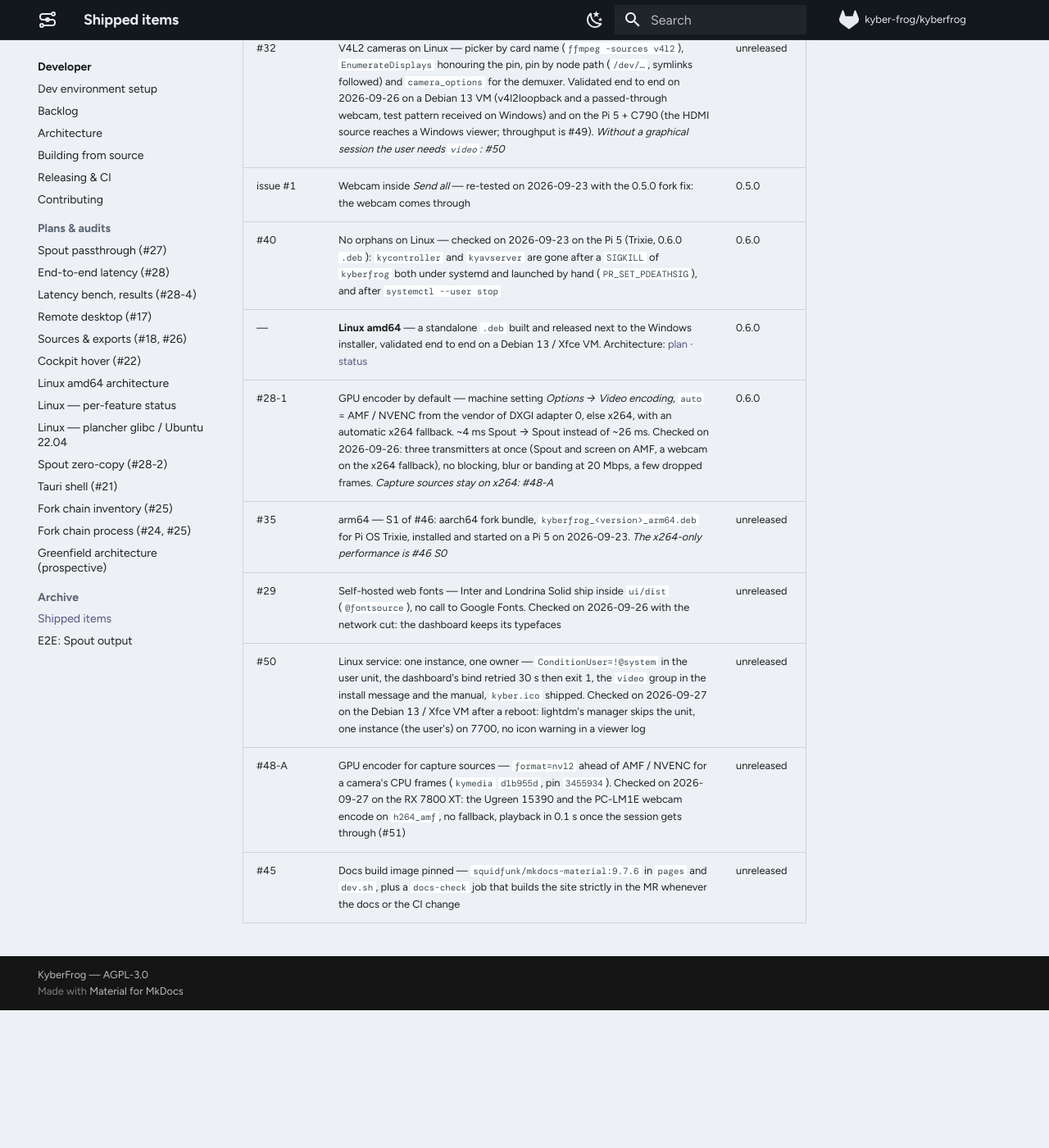
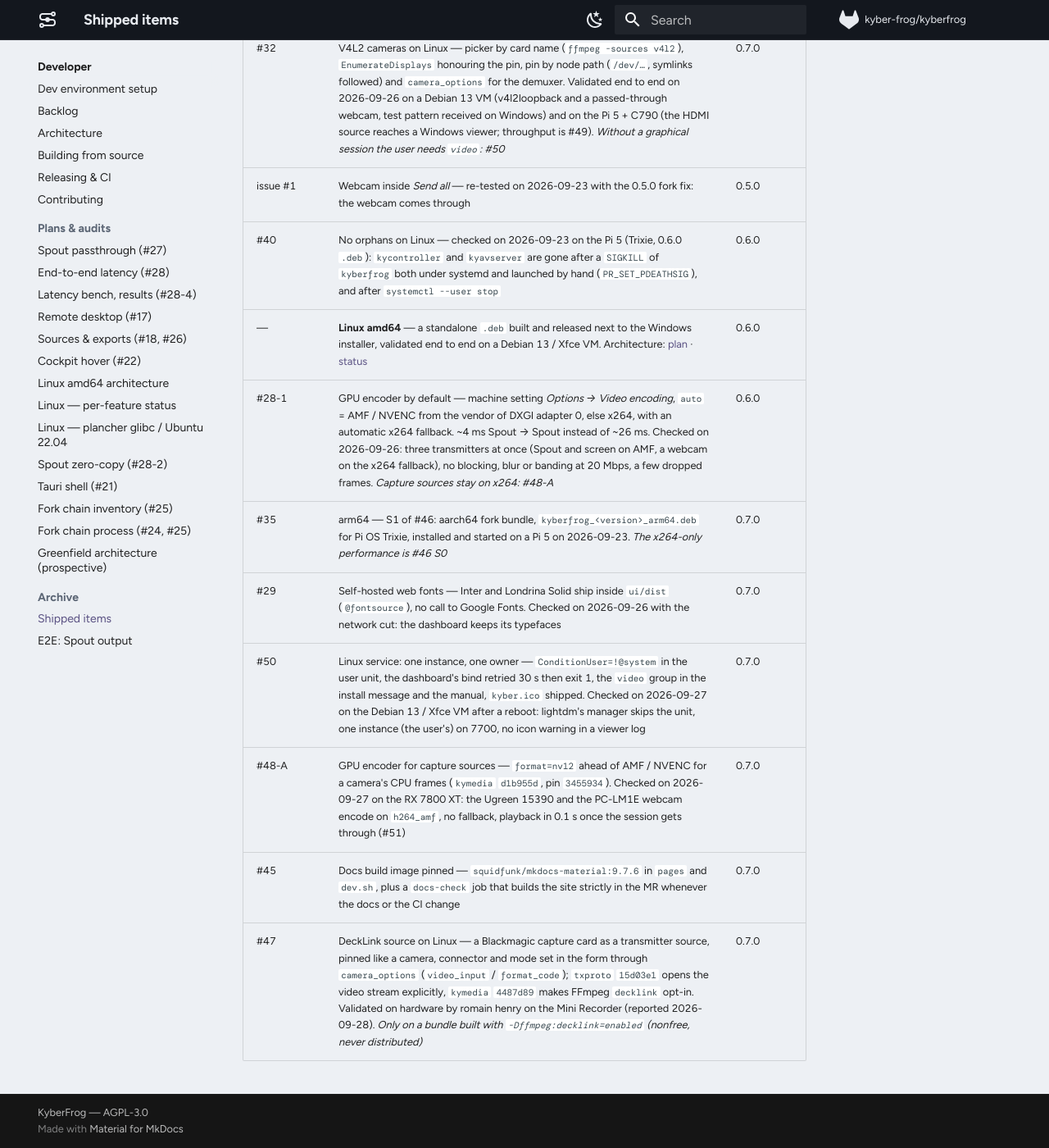
Before and after one commit to CollectiFrog/KyberFrog, an MkDocs documentation site: the page built from docs/dev/backlog-archive.md, in a window 1280 px wide and 1400 px high, scrolled down 2127 px. Shown: the whole window at 82% size. Built offline with MkDocs 1.6.1 and Material for MkDocs 9.7.7, drawn with Linux system fonts in a browser that asks for light colours; comment, search, counter and statistics services are not loaded; before the commit the page ends 3359 px from its top, so only the background shows below that.

Commit message:
docs(changelog): 0.7.0 — 2026-09-28
#47 validé par romain sur la Mini Recorder : archivé avec les autres
items livrés (#32, #35, #29, #50, #48-A, #45), « unreleased » devient
0.7.0 dans l'archive, board recompté.

Co-Authored-By: Claude Opus 5.5 <noreply@anthropic.com>

```diff
--- a/docs/dev/backlog-archive.md
+++ b/docs/dev/backlog-archive.md
@@ -37,13 +37,14 @@ foundation items shipped across the 0.1.0 → 0.3.0 series.
 | #28-2 | Zero-copy D3D11 on reception — libVLC renders straight into the shared Spout texture, GPU→GPU, the default on Windows. Architecture: [plan](plan-spout-zerocopy.md) | 0.6.0 |
 | #28-4 | Latency baseline — manual bench, 3.9 ms median Spout → Spout on the GPU encoder, 25.8 ms on x264, NDI 15-26 ms. Automated campaign out of scope. [Bench, results](bench-latency.md) | 0.6.0 |
 | #43 | First real Linux pipeline — the tag pipeline of v0.6.0 went green and `release-deb` attached `kyberfrog_0.6.0_amd64.deb` to the release | 0.6.0 |
-| #32 | V4L2 cameras on Linux — picker by card name (`ffmpeg -sources v4l2`), `EnumerateDisplays` honouring the pin, pin by node path (`/dev/…`, symlinks followed) and `camera_options` for the demuxer. Validated end to end on 2026-09-26 on a Debian 13 VM (v4l2loopback and a passed-through webcam, test pattern received on Windows) and on the Pi 5 + C790 (the HDMI source reaches a Windows viewer; throughput is #49). *Without a graphical session the user needs `video`: #50* | unreleased |
+| #32 | V4L2 cameras on Linux — picker by card name (`ffmpeg -sources v4l2`), `EnumerateDisplays` honouring the pin, pin by node path (`/dev/…`, symlinks followed) and `camera_options` for the demuxer. Validated end to end on 2026-09-26 on a Debian 13 VM (v4l2loopback and a passed-through webcam, test pattern received on Windows) and on the Pi 5 + C790 (the HDMI source reaches a Windows viewer; throughput is #49). *Without a graphical session the user needs `video`: #50* | 0.7.0 |
 | issue #1 | Webcam inside *Send all* — re-tested on 2026-09-23 with the 0.5.0 fork fix: the webcam comes through | 0.5.0 |
 | #40 | No orphans on Linux — checked on 2026-09-23 on the Pi 5 (Trixie, 0.6.0 `.deb`): `kycontroller` and `kyavserver` are gone after a `SIGKILL` of `kyberfrog` both under systemd and launched by hand (`PR_SET_PDEATHSIG`), and after `systemctl --user stop` | 0.6.0 |
 | — | **Linux amd64** — a standalone `.deb` built and released next to the Windows installer, validated end to end on a Debian 13 / Xfce VM. Architecture: [plan](plan-linux-amd64.md) · [status](todo-linux.md) | 0.6.0 |
 | #28-1 | GPU encoder by default — machine setting *Options → Video encoding*, `auto` = AMF / NVENC from the vendor of DXGI adapter 0, else x264, with an automatic x264 fallback. ~4 ms Spout → Spout instead of ~26 ms. Checked on 2026-09-26: three transmitters at once (Spout and screen on AMF, a webcam on the x264 fallback), no blocking, blur or banding at 20 Mbps, a few dropped frames. *Capture sources stay on x264: #48-A* | 0.6.0 |
-| #35 | arm64 — S1 of #46: aarch64 fork bundle, `kyberfrog_<version>_arm64.deb` for Pi OS Trixie, installed and started on a Pi 5 on 2026-09-23. *The x264-only performance is #46 S0* | unreleased |
-| #29 | Self-hosted web fonts — Inter and Londrina Solid ship inside `ui/dist` (`@fontsource`), no call to Google Fonts. Checked on 2026-09-26 with the network cut: the dashboard keeps its typefaces | unreleased |
-| #50 | Linux service: one instance, one owner — `ConditionUser=!@system` in the user unit, the dashboard's bind retried 30 s then exit 1, the `video` group in the install message and the manual, `kyber.ico` shipped. Checked on 2026-09-27 on the Debian 13 / Xfce VM after a reboot: lightdm's manager skips the unit, one instance (the user's) on 7700, no icon warning in a viewer log | unreleased |
-| #48-A | GPU encoder for capture sources — `format=nv12` ahead of AMF / NVENC for a camera's CPU frames (`kymedia` `d1b955d`, pin `3455934`). Checked on 2026-09-27 on the RX 7800 XT: the Ugreen 15390 and the PC-LM1E webcam encode on `h264_amf`, no fallback, playback in 0.1 s once the session gets through (#51) | unreleased |
-| #45 | Docs build image pinned — `squidfunk/mkdocs-material:9.7.6` in `pages` and `dev.sh`, plus a `docs-check` job that builds the site strictly in the MR whenever the docs or the CI change | unreleased |
+| #35 | arm64 — S1 of #46: aarch64 fork bundle, `kyberfrog_<version>_arm64.deb` for Pi OS Trixie, installed and started on a Pi 5 on 2026-09-23. *The x264-only performance is #46 S0* | 0.7.0 |
+| #29 | Self-hosted web fonts — Inter and Londrina Solid ship inside `ui/dist` (`@fontsource`), no call to Google Fonts. Checked on 2026-09-26 with the network cut: the dashboard keeps its typefaces | 0.7.0 |
+| #50 | Linux service: one instance, one owner — `ConditionUser=!@system` in the user unit, the dashboard's bind retried 30 s then exit 1, the `video` group in the install message and the manual, `kyber.ico` shipped. Checked on 2026-09-27 on the Debian 13 / Xfce VM after a reboot: lightdm's manager skips the unit, one instance (the user's) on 7700, no icon warning in a viewer log | 0.7.0 |
+| #48-A | GPU encoder for capture sources — `format=nv12` ahead of AMF / NVENC for a camera's CPU frames (`kymedia` `d1b955d`, pin `3455934`). Checked on 2026-09-27 on the RX 7800 XT: the Ugreen 15390 and the PC-LM1E webcam encode on `h264_amf`, no fallback, playback in 0.1 s once the session gets through (#51) | 0.7.0 |
+| #45 | Docs build image pinned — `squidfunk/mkdocs-material:9.7.6` in `pages` and `dev.sh`, plus a `docs-check` job that builds the site strictly in the MR whenever the docs or the CI change | 0.7.0 |
+| #47 | DeckLink source on Linux — a Blackmagic capture card as a transmitter source, pinned like a camera, connector and mode set in the form through `camera_options` (`video_input` / `format_code`); `txproto` `15d03e1` opens the video stream explicitly, `kymedia` `4487d89` makes FFmpeg `decklink` opt-in. Validated on hardware by romain henry on the Mini Recorder (reported 2026-09-28). *Only on a bundle built with `-Dffmpeg:decklink=enabled` (nonfree, never distributed)* | 0.7.0 |
```
Also changed, not shown: CHANGELOG.md (+2 -2 lines), docs/dev/backlog.md (+4 -13 lines), docs/dev/todo-linux.md (+1 -1 lines).
